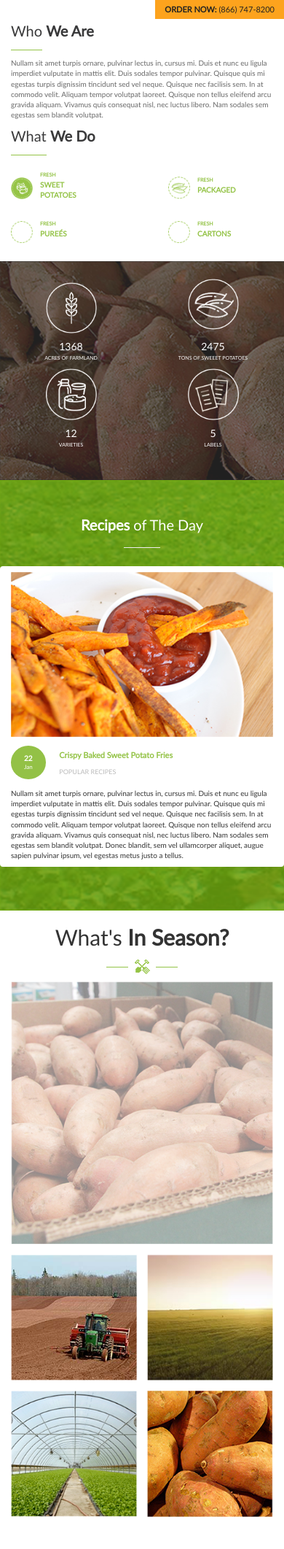
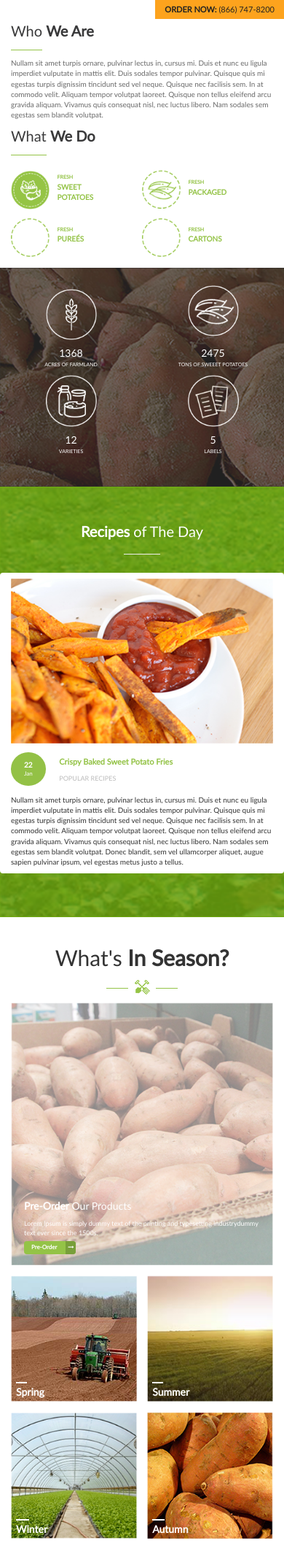
Before and after one commit to sidious18/hamlayouts, a PHP site: page / in a window 390 px wide. Shown: the part 78-2201 px from the top of the page at 73% size. Before the commit the page ends 2157 px from the top, so only its background shows below. Run offline with PHP 8.4, Linux system fonts and the light colour scheme.

Commit message:
Finished what's in season block

```diff
--- a/css/hamstyle.css
+++ b/css/hamstyle.css
@@ -211,27 +211,25 @@ a:active, a:focus, a:visited{
 	color: #696969;
 }
 .about-us-vegetables div{
-	display: flex;
 	margin-top: 25px;
-	float: left;
-	align-items:center;
-	height: 80px;
-}
-.about-us-vegetables div:nth-child(odd){
-	width: 60%;
-}
-.about-us-vegetables div:nth-child(even){
-	width: 40%;
+	width: 49%;
+	display: inline-block;
 }
 .about-us-vegetables div span{
 	font-size: 11px;
+}
+.about-us-vegetables div img{
+	width: 30%;
+	margin-right: 4%;
 }
 .about-us-vegetables div p{
 	color: #94c347;
 	font-weight: bold;
 	font-size: 17px;
-	margin-left: 20px;
 	text-transform: uppercase;
+	display: inline-block;
+	vertical-align: middle;
+	width: 62%;
 }
 .potato-description-box{
 	width: 100%;
@@ -336,9 +334,11 @@ a:active, a:focus, a:visited{
 }
 .season-box{
 	text-align: center;
+	margin-top: 5%;
 }
 .season-separator-box{
 	padding: 0px;
+	margin: 1% 0 3%;
 }
 .season-separator-box li{
 	display: inline-block;
@@ -376,15 +376,56 @@ a:active, a:focus, a:visited{
 	width: 472px;
 	height: 472px;
 	display: inline-block;
+	position: relative;
 }
 .right-season-gallery a{
 	width: 225px;
 	height: 223px;
 	display: inline-block;
+	position: relative;
 }
 .right-season-gallery img{
 	width: 100%;
 	height: 100%;
+}
+.left-season-link:before, .right-season-gallery a:before{
+	opacity: 0;
+	content:"";
+	position: absolute;
+	width: 100%;
+	height: 100%;
+	display: inline-block;
+	background: rgba(0,0,0,0.6);
+	transition: opacity 0.3s linear;
+}
+.left-season-link:hover:before,.right-season-gallery a:hover:before{
+	opacity: 1;
+}
+.season-img-caption{
+	position: absolute;
+	bottom: 10px;
+	left: 15px;
+	font-size: 26px;
+	color: white;
+	font-weight: bold;
+}
+.season-img-caption span{
+	padding-top:4px;
+	border-top: 2px solid #fff;
+}
+.left-season-caption{
+	position: absolute;
+	bottom: 30px;
+	left: 35px;
+	right: 35px;
+	color:white;
+	text-align: left;
+}
+.left-season-caption p{
+	margin: 0px;
+}
+.left-season-caption:hover{
+	color:white !important;
 }
 @media all and (max-width: 1200px) {
 	.header-navbar-menu a{
@@ -425,12 +466,8 @@ a:active, a:focus, a:visited{
 	.about-us-vegetables img{
 		width: 60px;
 	}
-	.about-us-vegetables div{
-		height: 60px;
-	}
 	.about-us-vegetables div p{
 		font-size: 12px;
-		margin-left: 8px;
 	}
 	.about-us-vegetables div span {
 	    font-size: 9px;
@@ -506,6 +543,26 @@ a:active, a:focus, a:visited{
 	    width: 167.5px;
 		height: 167.5px;
 	}
+	.season-img-caption{
+		bottom: 7px;
+		left: 10px;
+		font-size: 20px;
+	}
+	.season-img-caption span{
+		padding-top:3px;
+		border-top: 2px solid #fff;
+	}
+	.left-season-caption{
+		bottom: 20px;
+		left: 25px;
+		right: 25px;
+	}
+	.left-season-caption p{
+		font-size: 12px;
+	}
+	.left-season-caption h3{
+		font-size: 18px;
+	}
 }
 @media all and (max-width: 996px) {
 	.header-navbar-menu a{
@@ -537,12 +594,10 @@ a:active, a:focus, a:visited{
 		width: 30px;
 	}
 	.about-us-vegetables div{
-		height: 50px;
 		margin-top:10px;
 	}
 	.about-us-vegetables div p{
 		font-size: 10px;
-		margin-left: 10px;
 	}
 	.about-us-vegetables div span {
 	    font-size: 7px;
@@ -617,6 +672,26 @@ a:active, a:focus, a:visited{
 	.right-season-gallery a {
 	    width: 120.5px;
 		height: 120.5px;
+	}
+	.season-img-caption{
+		bottom: 3px;
+		left: 7px;
+		font-size: 14px;
+	}
+	.season-img-caption span{
+		padding-top:3px;
+		border-top: 2px solid #fff;
+	}
+	.left-season-caption{
+		bottom: 15px;
+		left: 18px;
+		right: 18px;
+	}
+	.left-season-caption p{
+		font-size: 9px;
+	}
+	.left-season-caption h3{
+		font-size: 14px;
 	}
 }
 @media all and (max-width: 767px) {
@@ -697,9 +772,6 @@ a:active, a:focus, a:visited{
 	.about-us-vegetables{
 		width: 100%;
 	}
-	.about-us-vegetables div{
-		width: 50%;
-	}
 	.about-us-title{
 		margin-bottom: 10px;
 	}
--- a/index.html
+++ b/index.html
@@ -194,21 +194,39 @@
 		<div class="season-content">
 			<div class="row">
 				<div class="col-sm-6 left-season-content">
-					<a href="#" class="left-season-link"><img src="img/potato-box.png" alt="potato-box"></a>
+					<a href="#" class="left-season-link"><img src="img/potato-box.png" alt="potato-box">
+						<div class="left-season-caption">
+							<h3><b>Pre-Order</b> Our Products</h3>
+							<p>Lorem Ipsum is simply dummy text of the printing and typesetting industrydummy text ever since the 1500s.</p>
+							<div class="potato-carousel-link">
+					        	<span>Pre-Order</span>
+					        	<div class="link-arrow">
+					        		<i class="fa fa-long-arrow-right fa-2"></i>
+					        	</div>
+					        </div>
+						</div>
+					</a>
 				</div>
 				<div class="col-sm-6 right-season-content">
 					<ul class="right-season-gallery">
 						<li>
-							<a href="#"><img src="img/spring.png" alt="spring"></a>
+							<a href="#"><img src="img/spring.png" alt="spring">
+								<div class="season-img-caption"><span>Sp</span>ring</div></a>
 						</li>
 						<li>
-							<a href="#"><img src="img/summer.png" alt="summer"></a>
+							<a href="#"><img src="img/summer.png" alt="summer">
+								<div class="season-img-caption"><span>Su</span>mmer</div>
+							</a>
 						</li>
 						<li>
-							<a href="#"><img src="img/winter.png" alt="winter"></a>
+							<a href="#"><img src="img/winter.png" alt="winter">
+								<div class="season-img-caption"><span>Wi</span>nter</div>
+							</a>
 						</li>
 						<li>
-							<a href="#"><img src="img/autumn.png" alt="autumn"></a>
+							<a href="#"><img src="img/autumn.png" alt="autumn">
+								<div class="season-img-caption"><span>Au</span>tumn</div>
+							</a>
 						</li>
 					</ul>
 				</div>
```
